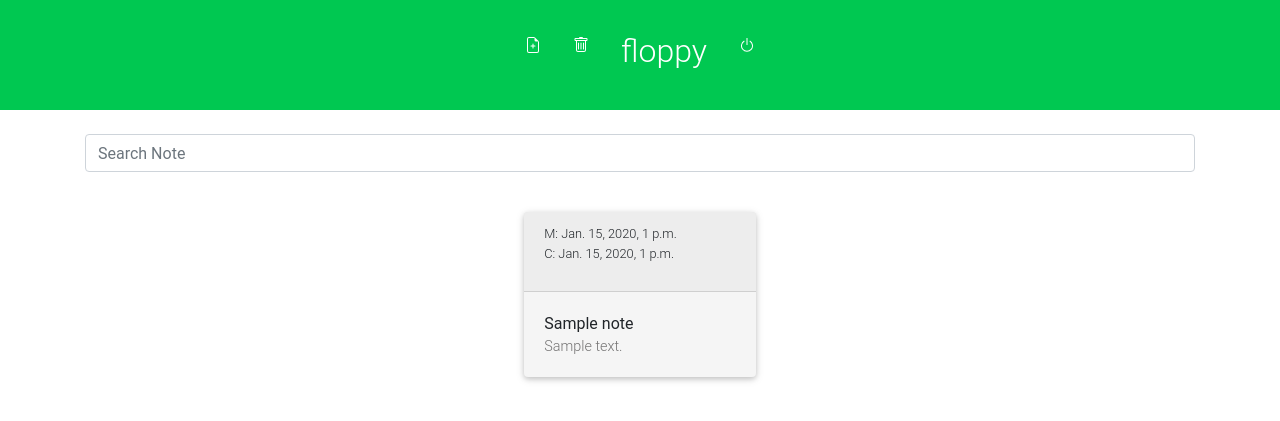
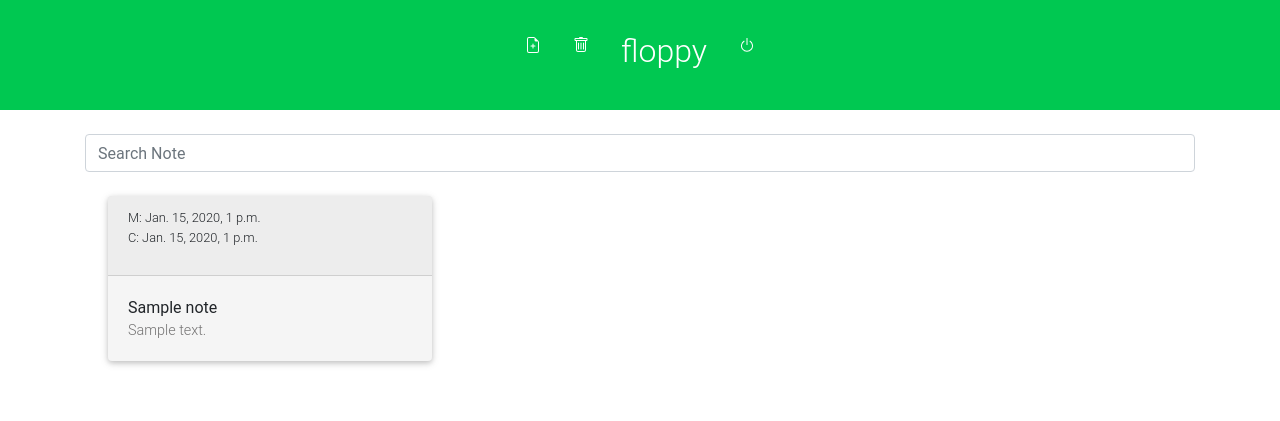
Before and after one commit to alpsakaci/bundles, a Django app: page /floppy/ in a window 1280 px wide. Shown: the top 421 px of the page. Run offline with Django 3.2, Linux system fonts and the light colour scheme; a user stored in the database is signed in; tables that the repository leaves empty hold one stand-in row (values such as "Sample post"); parts of the project's set-up code (start-up, migrations or seed data) failed here and were passed over; some libraries are stand-ins or nearby versions; some web fonts are replaced.

Commit message:
card col size fix

```diff
--- a/floppy/templates/floppy/index.html
+++ b/floppy/templates/floppy/index.html
@@ -15,7 +15,7 @@
     {% endif %}
     <div class="row mx-auto">
         {% for note in notes %}
-        <div class="col-md-3 mx-auto m-3" onclick="window.location.href = '{% url 'editnote' note.id %}';">
+        <div class="col-lg-4 col-md-6" onclick="window.location.href = '{% url 'editnote' note.id %}';">
             <div class="card m-2" style="background-color: whitesmoke;">
                 <div class="card-header">
                     <p class="font-weight-light small">
--- a/floppy/templates/floppy/versions.html
+++ b/floppy/templates/floppy/versions.html
@@ -13,7 +13,7 @@
     Older Versions
     <div class="row mx-auto">
         {% for version in older_versions %}
-        <div class="col-md-3 mx-auto m-3">
+        <div class="col-lg-4 col-md-6">
             <div class="card m-2" style="background-color: whitesmoke;">
                 <div class="card-header">
                     <p class="font-weight-light small">
```
Also changed, not shown: requirements.txt (+3 -5 lines).
